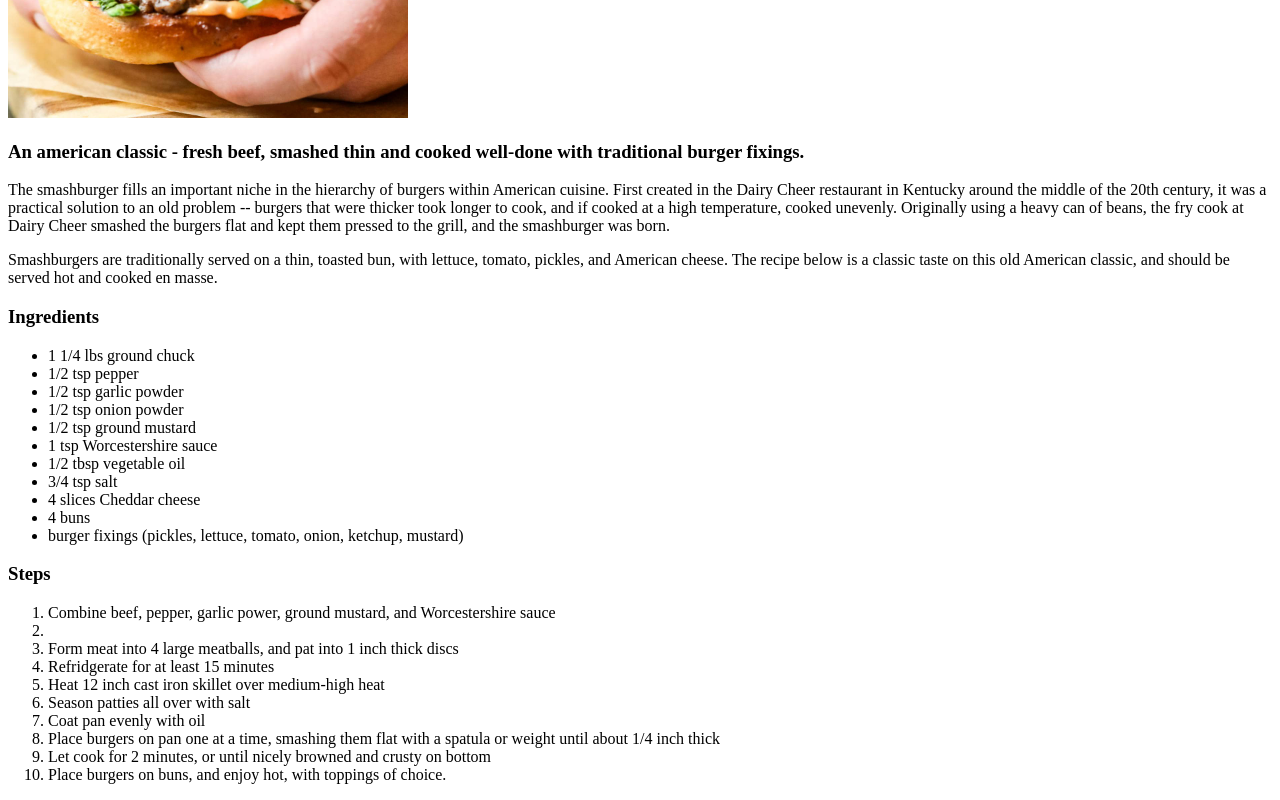
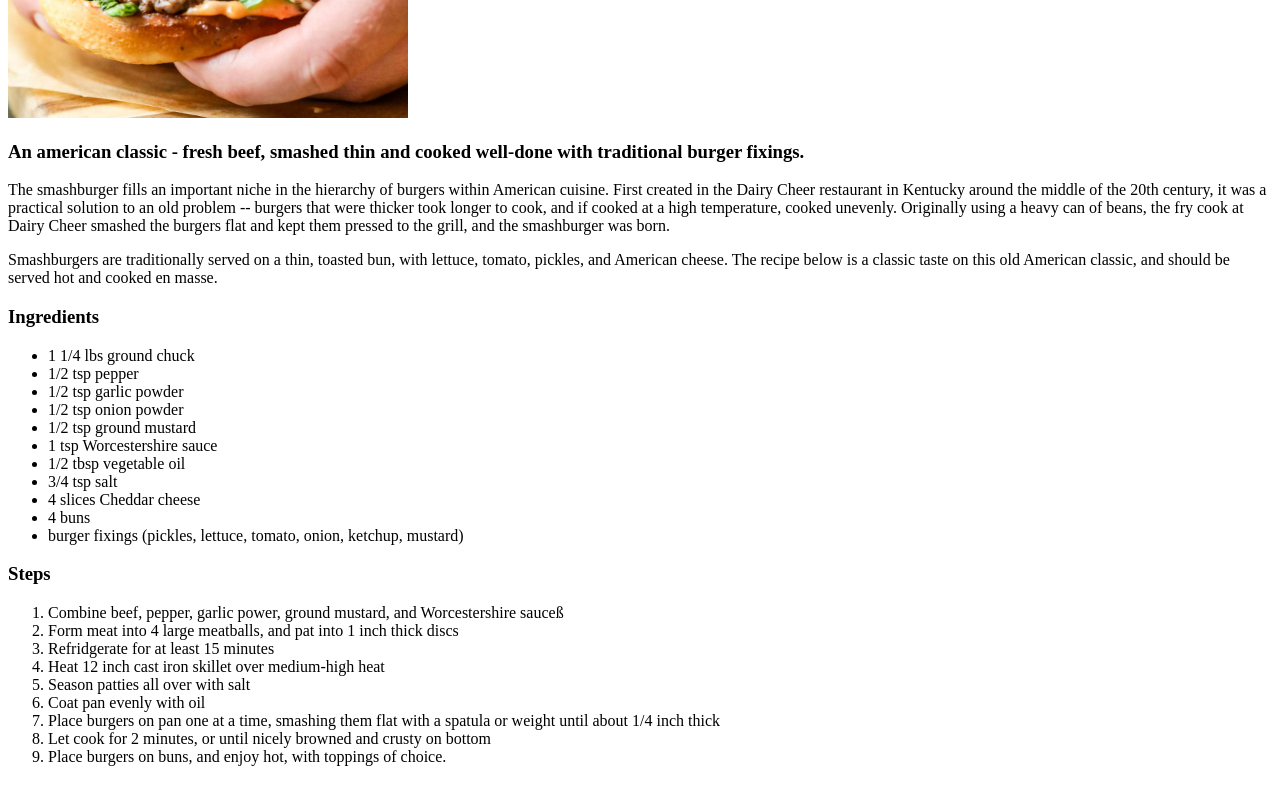
Before and after one commit to matt-the-thew/odin-recipies, a plain HTML site: page recipies/smashburger.html in a window 1280 px wide. Shown: the part 362-1162 px from the top of the page. Drawn offline with Linux system fonts and the light colour scheme.

Commit message:
Fix Empty List Item in Smashburger Recipe
Fix empty order list item #2 in smashburger recipe, populate with
correct step for recipe order.

```diff
--- a/recipies/smashburger.html
+++ b/recipies/smashburger.html
@@ -27,7 +27,7 @@
         </ul>
         <h3>Steps</h3>
         <ol>
-            <li>Combine beef, pepper, garlic power, ground mustard, and Worcestershire sauce<li>
+            <li>Combine beef, pepper, garlic power, ground mustard, and Worcestershire sauceß</li>
             <li>Form meat into 4 large meatballs, and pat into 1 inch thick discs</li>
             <li>Refridgerate for at least 15 minutes</li>
             <li>Heat 12 inch cast iron skillet over medium-high heat</li>
```
